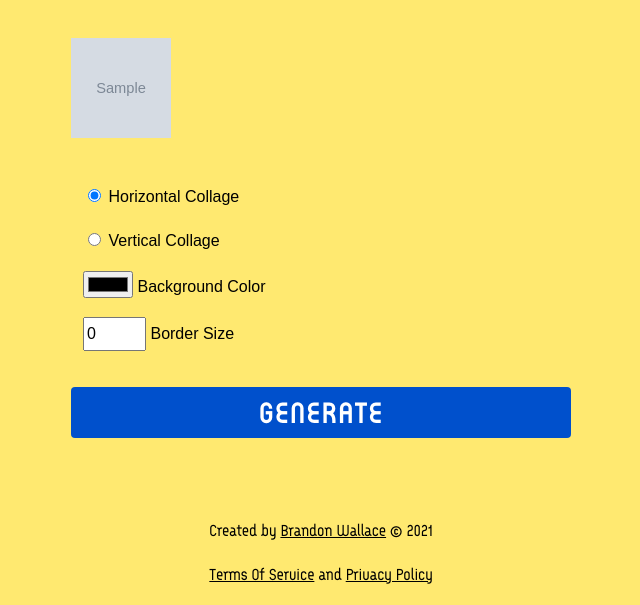
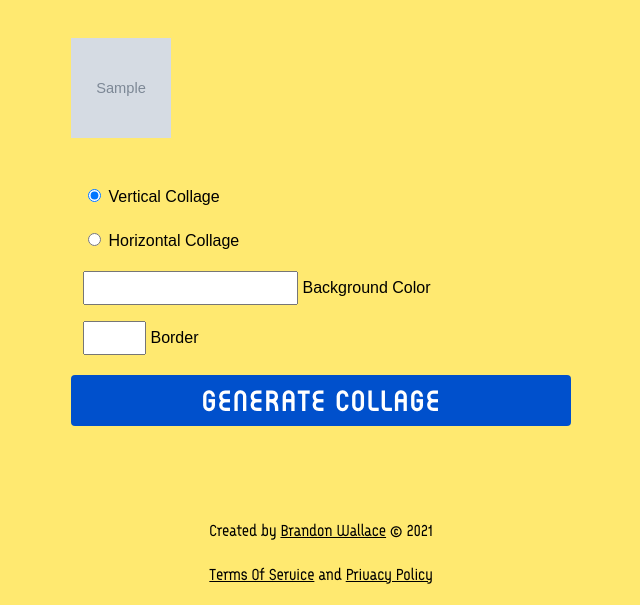
Before and after one commit to brandon-wallace/photo-collage-tool, a Flask app: template application/templates/main/workspace.html in a window 1280 px wide. Shown: the part 195-800 px from the top of the page, without its empty margins (319-959 px from the left). Run offline with Flask 2, Linux system fonts and the light colour scheme; the template is opened without the code that fills it: values that come from a table or form of the project are taken from there, most other values are stand-ins (such as "Sample title", 1, 10 or a date in 2020); grey boxes marked "Sample" are stand-in pictures; parts of the project's set-up code (start-up, migrations or seed data) failed here and were passed over.

Commit message:
Use flask-wtf for form
The form was reconstructed using flask-wtf.

```diff
--- a/application/forms.py
+++ b/application/forms.py
@@ -1,7 +1,22 @@
 from flask_wtf import FlaskForm
-from wtforms import FileField, SubmitField
+from wtforms import (MultipleFileField, SubmitField,
+                     RadioField, IntegerField)
+from wtforms_components import ColorField
+from wtforms.validators import InputRequired, NumberRange
+from wtforms.widgets import html5
 
 
 class UploadForm(FlaskForm):
-    images = FileField('images')
+    images = MultipleFileField('images')
     submit = SubmitField('UPLOAD')
+
+
+class ImageSettingsForm(FlaskForm):
+    orientation = RadioField('Orientation', default='vertical',
+                             choices=[('vertical', 'Vertical Collage'),
+                                      ('horizontal', 'Horizontal Collage')])
+    background = ColorField('Background Color', validators=[InputRequired()])
+    border = IntegerField(validators=[NumberRange(min=0, max=100)])
+    border = IntegerField('Border', widget=html5.NumberInput(min=0, max=100,
+                                                             step=1))
+    submit = SubmitField('GENERATE COLLAGE')
--- a/application/templates/main/workspace.html
+++ b/application/templates/main/workspace.html
@@ -30,35 +30,27 @@
 
       <ul>
 
+        {% for subfield in form.orientation %}
         <li>
-          <label for="horizontal">
-            <input type="radio" name="orientation" id="horizontal" value="horizontal" checked>
-          </label>Horizontal Collage
+            <span>{{ subfield }}</span>
+            <span>{{ subfield.label }}</span>
         </li>
+        {% endfor %}
 
         <li>
-          <label for="vertical">
-            <input type="radio" name="orientation" id="vertical" value="vertical">
-          </label>Vertical Collage
+          {{ form.background() }}
+          {{ form.background.label }}
         </li>
-
         <li>
-          <label for="background">
-              <input type="color" name="background" id="background">
-          </label>Background Color
-        </li>
-
-        <li>
-          <label for="border">
-            <input type="number" name="border" id="border" value="0" min="0" max="100">
-          </label>Border Size
+          {{ form.border() }}
+          {{ form.border.label }}
         </li>
 
       </ul>
 
+      {{ form.submit(class_='btn generate') }}
+
     </div>
-
-    <button class="btn generate" type="submit">GENERATE</button>
 
   </form>
 
```
